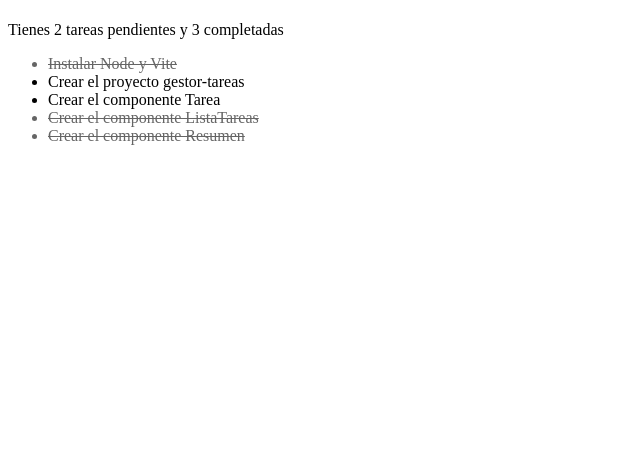
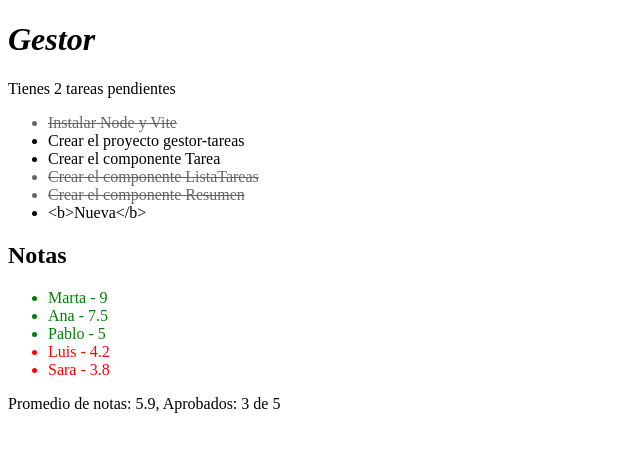
Before and after one commit to hljagonzalez/gestor-tareas-profe, a website built with Vite: page index.html in a window 1280 px wide. Shown: the whole page, without its empty margins (0-640 px from the left). Built offline with nearby package versions, Linux system fonts and the light colour scheme.

Commit message:
retos DOM I: depuración y tablón de notas

```diff
--- a/index.html
+++ b/index.html
@@ -11,6 +11,11 @@
       <h1></h1>
       <p id="resumen"></p>
       <ul id="lista"></ul>
+      <section id="notas">
+        <h2>Notas</h2>
+        <ul id="lista-notas"></ul>
+        <p id="resumen-notas"></p>
+      </section>
     </div>
     <script type="module" src="/src/main.js"></script>
   </body>
--- /dev/null
+++ b/src/dom-notas.js
@@ -0,0 +1,19 @@
+import { alumnos, calcularMedia, contarAprobados } from "./notas.js";
+
+
+export function renderNotas() {
+  const listaNotas = document.querySelector("#lista-notas");
+  //La lista de notas debe salir ordenada de mayor a menor nota. Para ello, se puede usar el método sort() del array de alumnos.
+
+//   const alumnosOrdenados = [...alumnos].sort((a, b) => b.nota - a.nota);
+  listaNotas.replaceChildren();
+  for (const alumno of alumnos.sort((a, b) => b.nota - a.nota)) {
+    const li = document.createElement("li");
+    li.textContent = `${alumno.nombre} - ${alumno.nota}`;
+    li.classList.add(alumno.nota >= 5 ? "aprobado" : "suspenso");
+    listaNotas.append(li);
+  }
+  const resumenNotas = document.querySelector("#resumen-notas");
+
+  resumenNotas.textContent = `Promedio de notas: ${calcularMedia(alumnos)}, Aprobados: ${contarAprobados(alumnos)} de ${alumnos.length}`;
+}
--- a/src/dom.js
+++ b/src/dom.js
@@ -1,25 +1,30 @@
-import { estado } from './estado.js';
-import { contarPendientes, contarCompletadas } from './tareas.js';
+import { estado } from "./estado.js";
+import { contarPendientes } from "./tareas.js";
 
+export function render() {
+  //const lista = document.getElementById("#lista");
+  //1.- Da error porque el id no lleva #, solo se usa en querySelector.
+  const lista = document.getElementById("lista");
 
-export function render(){
-    //vacio la lista con replaceChildren
-    const lista = document.querySelector("#lista");
   const resumen = document.querySelector("#resumen");
 
+  // 2.-hay que sacar replaceChildren() del for.
   lista.replaceChildren();
 
-    //recorro el array de tareas y creo un li por cada tarea
-    estado.tareas.forEach((tarea) => {
+  for (const tarea of estado.tareas) {
+    //  lista.replaceChildren();
+
     const li = document.createElement("li");
     li.textContent = tarea.texto;
+    // if (tarea.completada = true) {
+    // 3.- = true asigna, lo que que se quiere es comparar con true.
     if (tarea.completada) {
       li.classList.add("completada");
     }
     lista.append(li);
-    });
+  }
+  console.log(estado.tareas);
 
+  // 4.- La función contarPendientes está mal llamada, ya que no se le pasan los argumentos necesarios. Se debe pasar el array de tareas.
+  resumen.textContent = `Tienes ${contarPendientes(estado.tareas)} tareas pendientes`;
 }
-  const pendientes = contarPendientes(estado.tareas);
-  const completadas = contarCompletadas(estado.tareas);
-  resumen.textContent = `Tienes ${pendientes} tareas pendientes y ${completadas} completadas`;
--- a/src/main.js
+++ b/src/main.js
@@ -1,4 +1,24 @@
 import "./style.css";
 import { render } from "./dom.js";
+import { renderNotas } from "./dom-notas.js";
 
 render();
+renderNotas();
+
+const lista = document.querySelector("#lista");
+
+const vivos = document.getElementsByClassName("prueba");
+const foto = document.querySelectorAll(".prueba");
+console.log("A:", vivos.length, foto.length);
+
+const li = document.createElement("li");
+li.className = "prueba";
+li.textContent = "<b>Nueva</b>";
+lista.append(li);
+console.log("B:", vivos.length, foto.length);
+
+const h1 = document.querySelector("h1");
+h1.innerHTML = "<em>Gestor</em>";
+console.log("C:", h1.textContent, h1.children.length);
+
+console.log("D:", document.getElementById("#lista"));
--- /dev/null
+++ b/src/notas.js
@@ -0,0 +1,16 @@
+export const alumnos = [
+  { nombre: "Ana", nota: 7.5 },
+  { nombre: "Luis", nota: 4.2 },
+  { nombre: "Marta", nota: 9 },
+  { nombre: "Pablo", nota: 5 },
+  { nombre: "Sara", nota: 3.8 },
+];
+
+export function calcularMedia(alumnos) {
+  const totalNotas = alumnos.reduce((acumulador, alumno) => acumulador + alumno.nota, 0);
+  return totalNotas / alumnos.length;
+}
+
+export function contarAprobados(alumnos) {
+  return alumnos.filter((alumno) => alumno.nota >= 5).length;
+}
--- a/src/style.css
+++ b/src/style.css
@@ -7,3 +7,15 @@
   text-decoration: line-through;
   opacity: 0.6;
 }
+
+
+/*los aporbados se muestran en verde y en negrita, los suspensos en rojo*/
+
+
+.aprobado{
+  color: green;
+}
+
+.suspenso{
+  color: red;
+}
```
Lines whose indentation alone changed are shown as unchanged.
